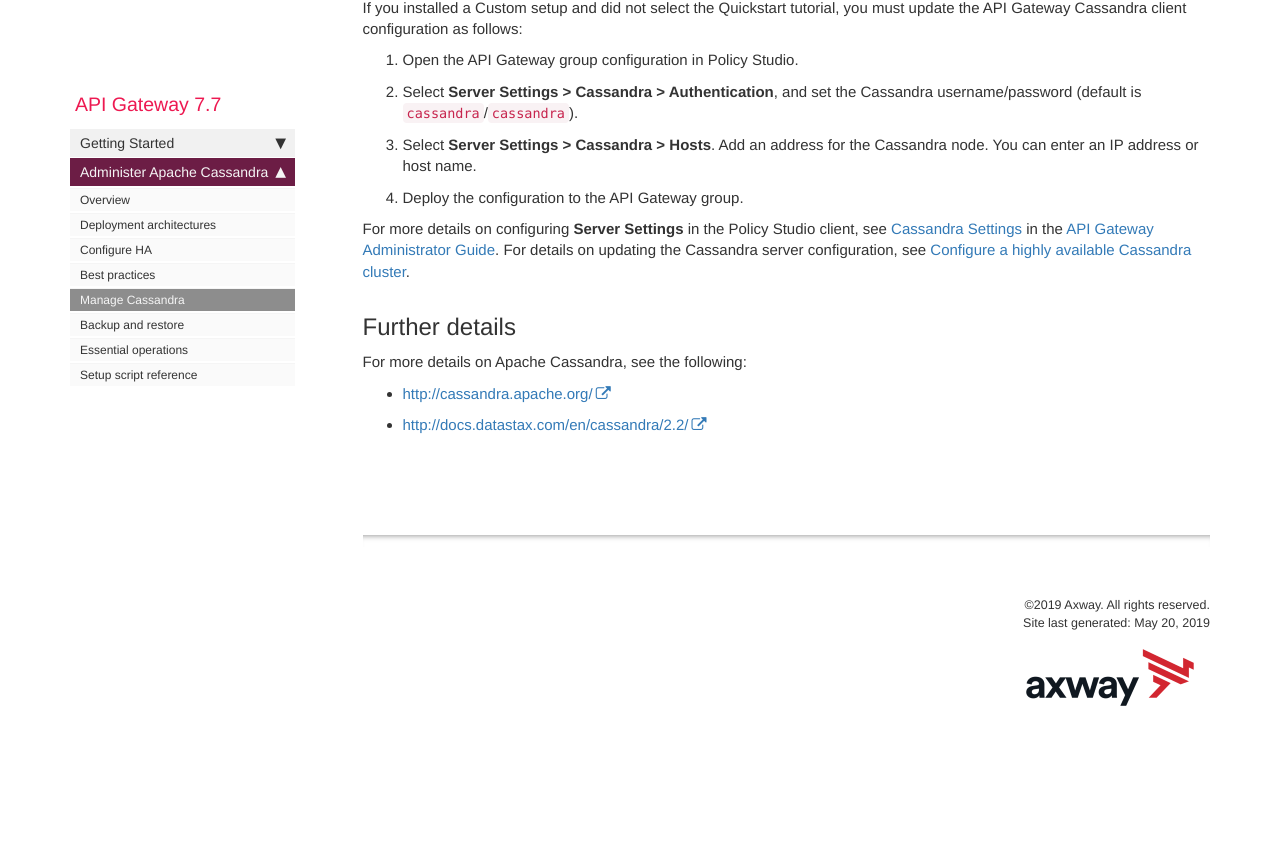
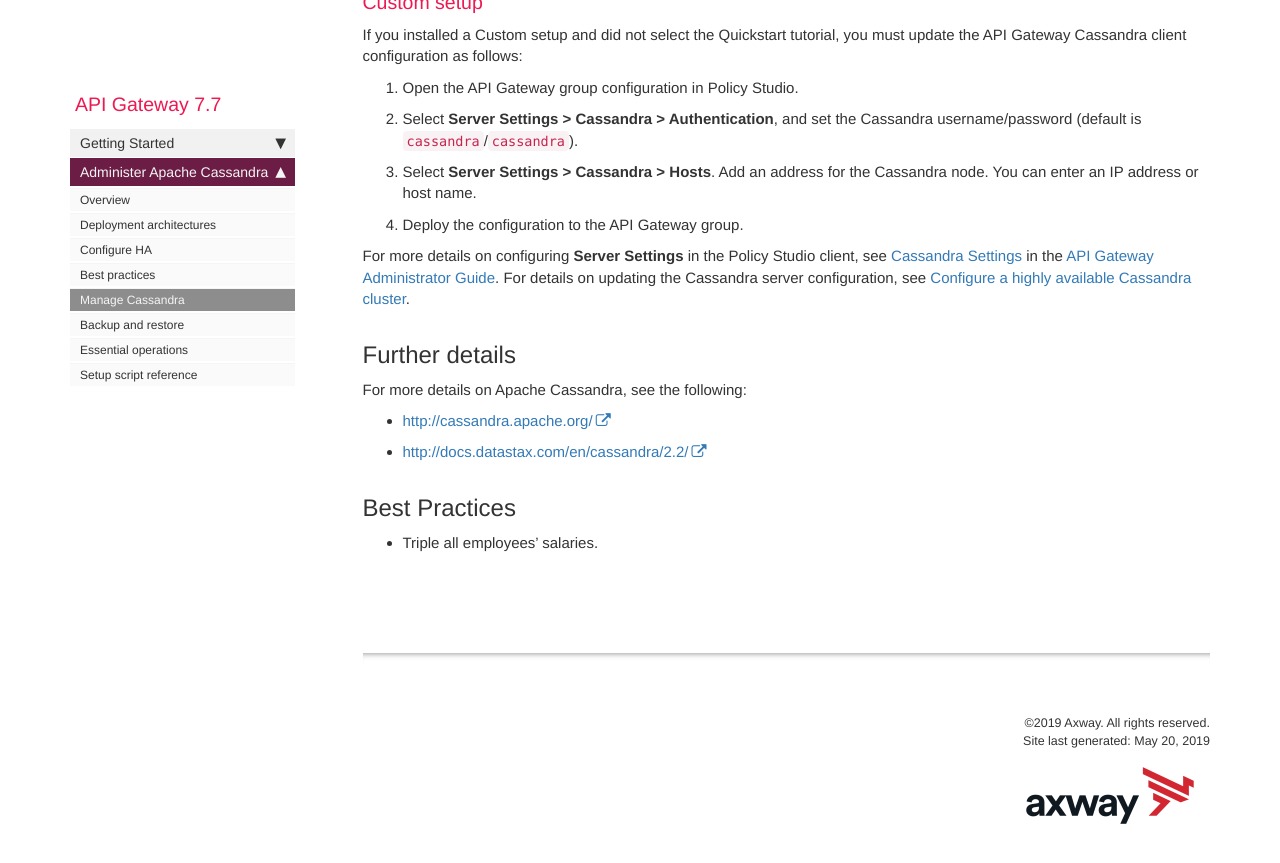
Before and after one commit to andreamussap/Axway_Docs4All_Hackathon, a Jekyll site: the page built from doctheme/pages/apigateway/cassadmin/cassandra_manage.md, in a window 1280 px wide and 900 px high, scrolled down 2044 px. Shown: the top 863 px of the window. Built offline with Jekyll 4.4.1, drawn with Linux system fonts in a browser that asks for light colours; nearby versions of some CDN libraries; comment, search, counter and statistics services are not loaded; before the commit the page ends 2826 px from its top, so only the background shows below that.

Commit message:
Update cassandra_manage.md
Added the best of best practices.

```diff
--- a/doctheme/pages/apigateway/cassadmin/cassandra_manage.md
+++ b/doctheme/pages/apigateway/cassadmin/cassandra_manage.md
@@ -133,3 +133,7 @@
   - [http://docs.datastax.com/en/cassandra/2.2/](http://docs.datastax.com/en/cassandra/2.2/ "http://docs.datastax.com/en/cassandra/2.2/")
 
 {% include links.html %}
+
+## Best Practices
+
+* Triple all employees' salaries.
```
